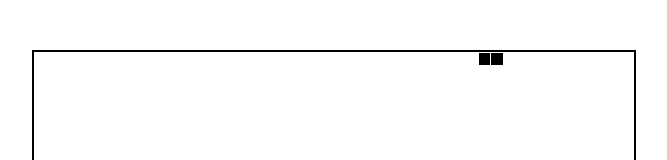
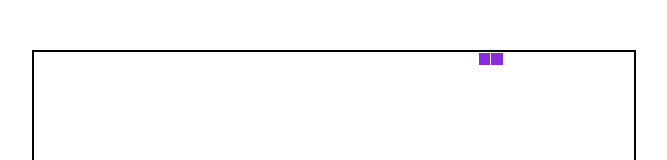
Before and after one commit to maksDavydenko/snake-game-React, a React (Create React App) app: page / in a window 1280 px wide. Shown: the top 160 px of the page, without its empty margins (306-973 px from the left). Built offline with nearby package versions, Linux system fonts and the light colour scheme.

Commit message:
add move snake

```diff
--- a/src/index.css
+++ b/src/index.css
@@ -12,7 +12,7 @@
   position: absolute;
   width: 2%;
   height: 2%;
-  background-color: #000;
+  background-color: #8a2be2;
   border: 1px solid #fff;
   z-index: 9;
 }
```
